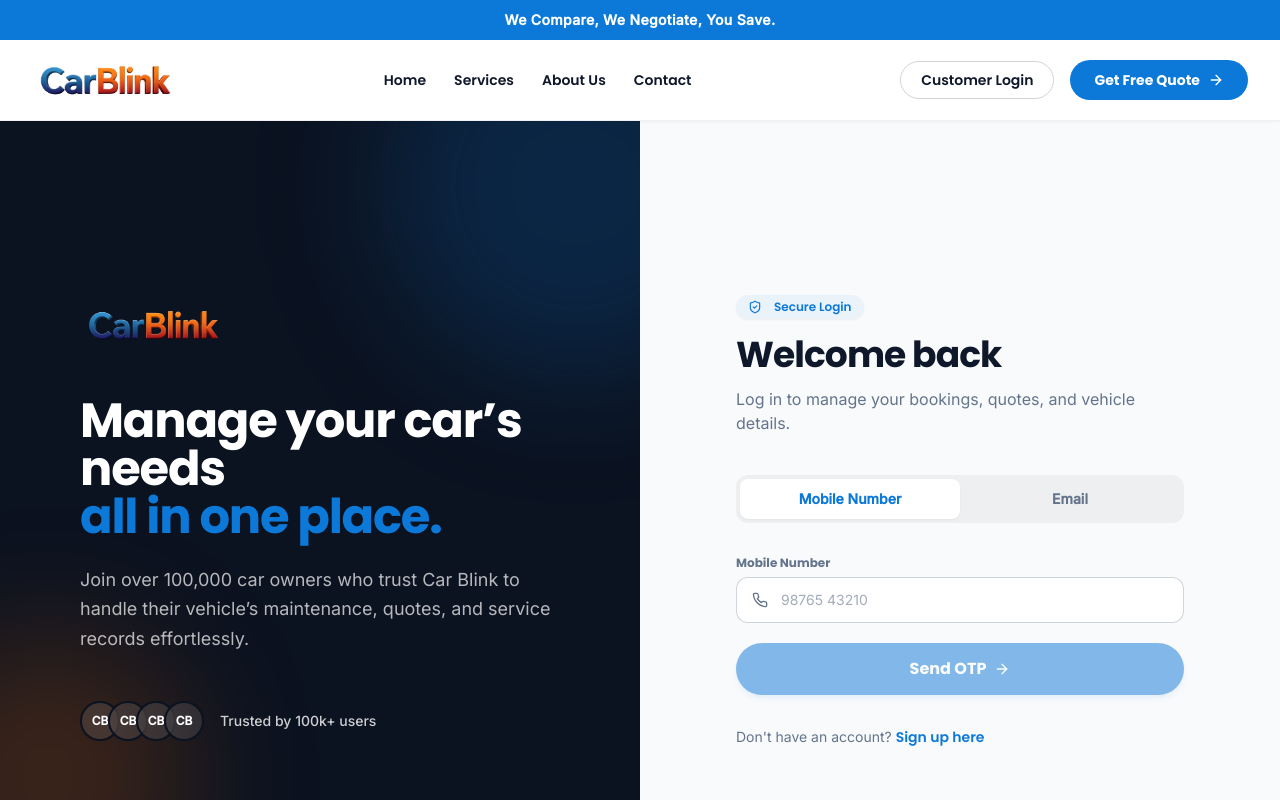
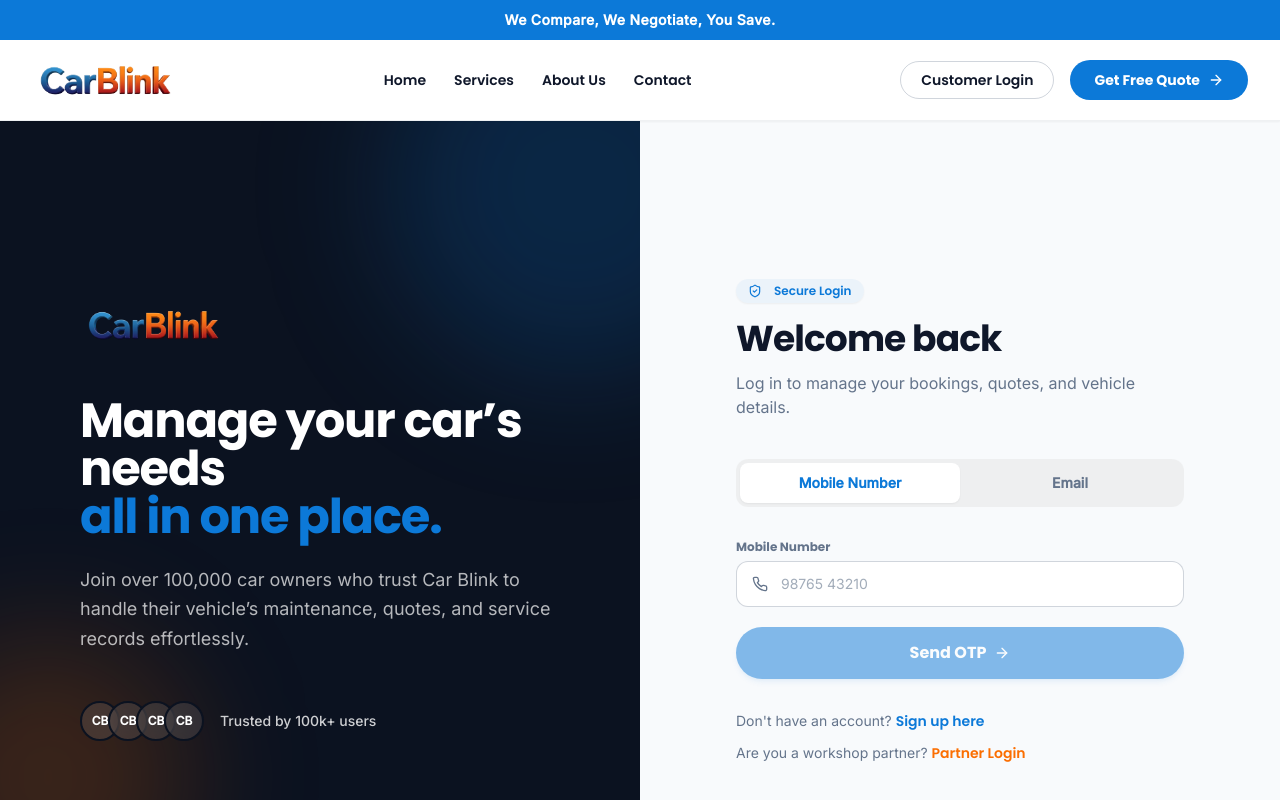
Before and after one commit to ajayAnthwal/car_blink, a Next.js app: page /login in a window 1280 px wide. Shown: the top 800 px of the page. Built offline with nearby package versions, Linux system fonts and the light colour scheme; no server answers.

Commit message:
bug fixed

```diff
--- a/app/(auth)/login/page.tsx
+++ b/app/(auth)/login/page.tsx
@@ -218,7 +218,8 @@
               </Button>
             </form>
           )}
-          <p className="font-body mt-8 text-center lg:text-left text-sm text-neutral-text-muted">
+          <div className="mt-8 space-y-3 text-center lg:text-left">
+            <p className="font-body text-sm text-neutral-text-muted">
               Don't have an account?{" "}
               <Link
                 href="/register"
@@ -227,6 +228,16 @@
                 Sign up here
               </Link>
             </p>
+            <p className="font-body text-sm text-neutral-text-muted">
+              Are you a workshop partner?{" "}
+              <Link
+                href="/partner-login"
+                className="font-heading font-semibold text-accent-orange hover:text-accent-orange/80 transition-colors"
+              >
+                Partner Login
+              </Link>
+            </p>
+          </div>
         </div>
       </section>
     </div>
--- a/app/(marketing)/quotes/page.tsx
+++ b/app/(marketing)/quotes/page.tsx
@@ -172,8 +172,17 @@
 
   const fuelTypeRef = useRef<HTMLHeadingElement>(null);
   const continueBtnRef = useRef<HTMLDivElement>(null);
+  const formTopRef = useRef<HTMLDivElement>(null);
 
   const [availableServices, setAvailableServices] = useState(ALL_SERVICES.map(s => s.name));
+
+  useEffect(() => {
+    // When step changes (e.g. from step 2 to 3), scroll to the top of the form
+    if (formTopRef.current && step > 1) {
+      const y = formTopRef.current.getBoundingClientRect().top + window.scrollY - 120; // 120px offset for sticky header
+      window.scrollTo({ top: y, behavior: 'smooth' });
+    }
+  }, [step]);
 
   useEffect(() => {
     if (user) {
@@ -341,7 +350,7 @@
                       setTimeout(() => nextStep(), 300);
                     } else {
                       setTimeout(() => {
-                        fuelTypeRef.current?.scrollIntoView({ behavior: 'smooth', block: 'start' });
+                        fuelTypeRef.current?.scrollIntoView({ behavior: 'smooth', block: 'nearest' });
                       }, 100);
                     }
                   }}
@@ -677,7 +686,7 @@
               </div>
 
               {/* Step Content */}
-              <div className="flex-1">
+              <div className="flex-1" ref={formTopRef}>
                 {renderStep()}
               </div>
 
```
Lines whose indentation alone changed are shown as unchanged.
